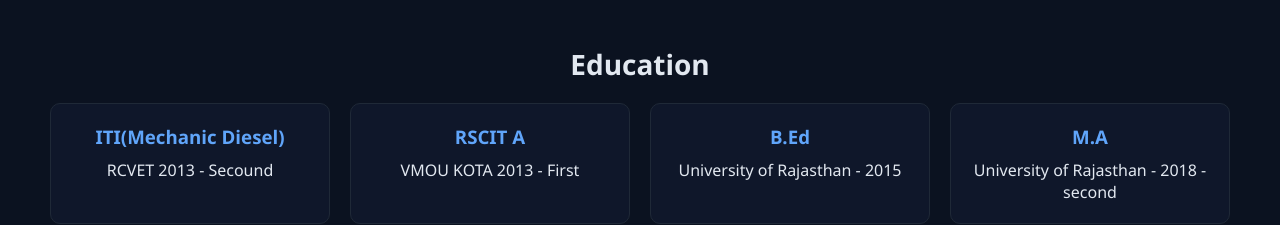
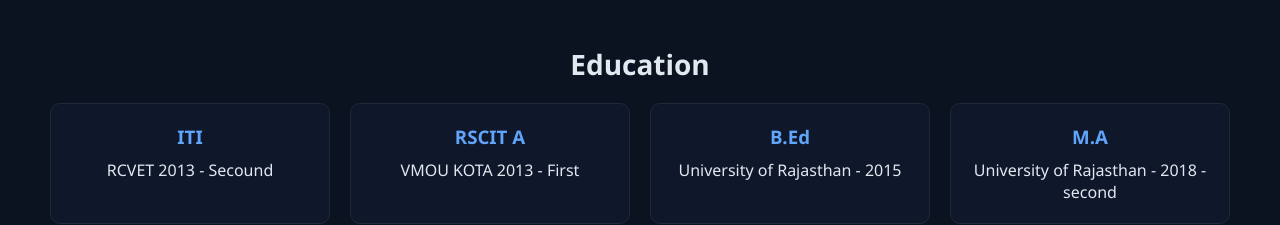
Before and after one commit to Manishbharodiya/Ramniwas_resume, a plain HTML site: page index.html in a window 1280 px wide. Shown: the part 820-1045 px from the top of the page. Drawn offline with Linux system fonts and the light colour scheme.

Commit message:
initial commit

```diff
--- a/index.html
+++ b/index.html
@@ -49,7 +49,7 @@
   <section id="education" class="education section">
     <h2>Education</h2>
     <div class="timeline">
-      <div class="card"><h3>ITI(Mechanic Diesel)</h3><p>RCVET  2013 - Secound</p></div>
+      <div class="card"><h3>ITI</h3><p>RCVET  2013 - Secound</p></div>
       <div class="card"><h3>RSCIT A</h3><p>VMOU KOTA  2013 - First</p></div>
       <div class="card"><h3>B.Ed</h3><p>University of Rajasthan - 2015</p></div>
       <div class="card"><h3>M.A</h3><p>University of Rajasthan - 2018 - second</p></div>
```
